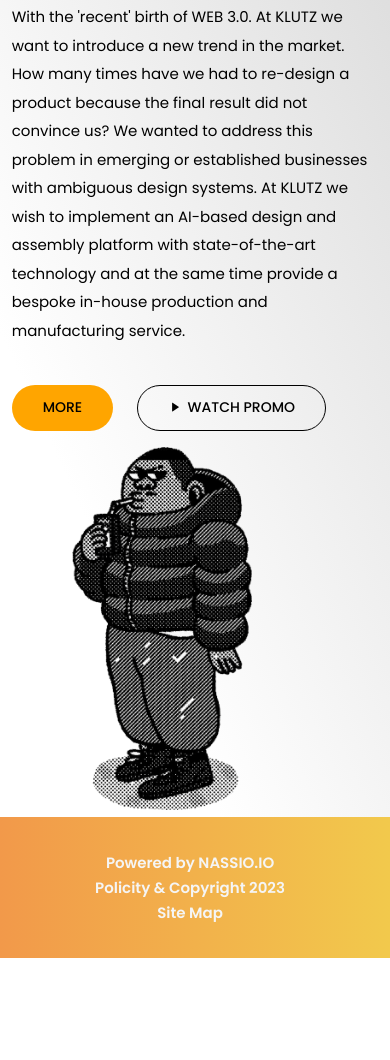
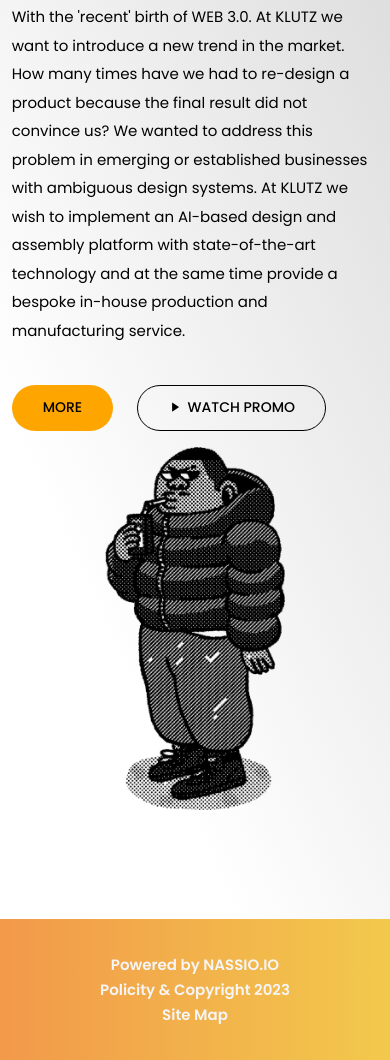
Before and after one commit to byemidev/beklutz.com, a plain HTML site: page public/index.html in a window 390 px wide. Shown: the part 300-1360 px from the top of the page. Before the commit the page ends 1258 px from the top, so only its background shows below. Drawn offline with nearby package versions, Linux system fonts and the light colour scheme.

Commit message:
"volviendo a punto de funcionamiento 'optimo'"

```diff
--- a/src/css/styles.css
+++ b/src/css/styles.css
@@ -182,6 +182,7 @@
   width: 100%;
   padding: 33px 9%;
   background: linear-gradient(to right, #f2994a, #f2c94c);
+  justify-content: space-around;
 }
 
 footer.open{
@@ -192,7 +193,6 @@
   flex-direction: row;
   align-items: center;
   align-content: center;
-
 }
 
 .footer-navlist{
@@ -331,10 +331,15 @@
     right: 0;
   }
 
+  .klutzyboy-img{
+    display: inline-flex;
+    flex-direction: row;
+    text-align: center;
+    margin-bottom:30%
+  }
   .klutzyboy-img img{
     width: 200px;
     height: auto;
-    margin-left: 60px;
   }
 }
 
@@ -357,6 +362,6 @@
   }
   footer{
     display: flex;
-    position: initial;
+    position: unset;
   }
 }
--- a/src/js/script.js
+++ b/src/js/script.js
@@ -14,6 +14,7 @@
 });
 //apply scroll for .klutzyboy-text
 sr.reveal('.klutzyboy-text',{delay:200, origin:'top'});
+sr.reveal('.klutzyboy-img',{delay:0,origin:'top'});
 
 //footer js hidden show
 let menuFooter = document.querySelector('#footer-icon');
@@ -27,7 +28,6 @@
 
 //.klutzyboy-img js code to scroll origin right
 
-//sr2.reveal('.klutzyboy-img',{delay:700,origin:'top'});
 
 let languageSelector = document.querySelector('#language-selector');
 
```
